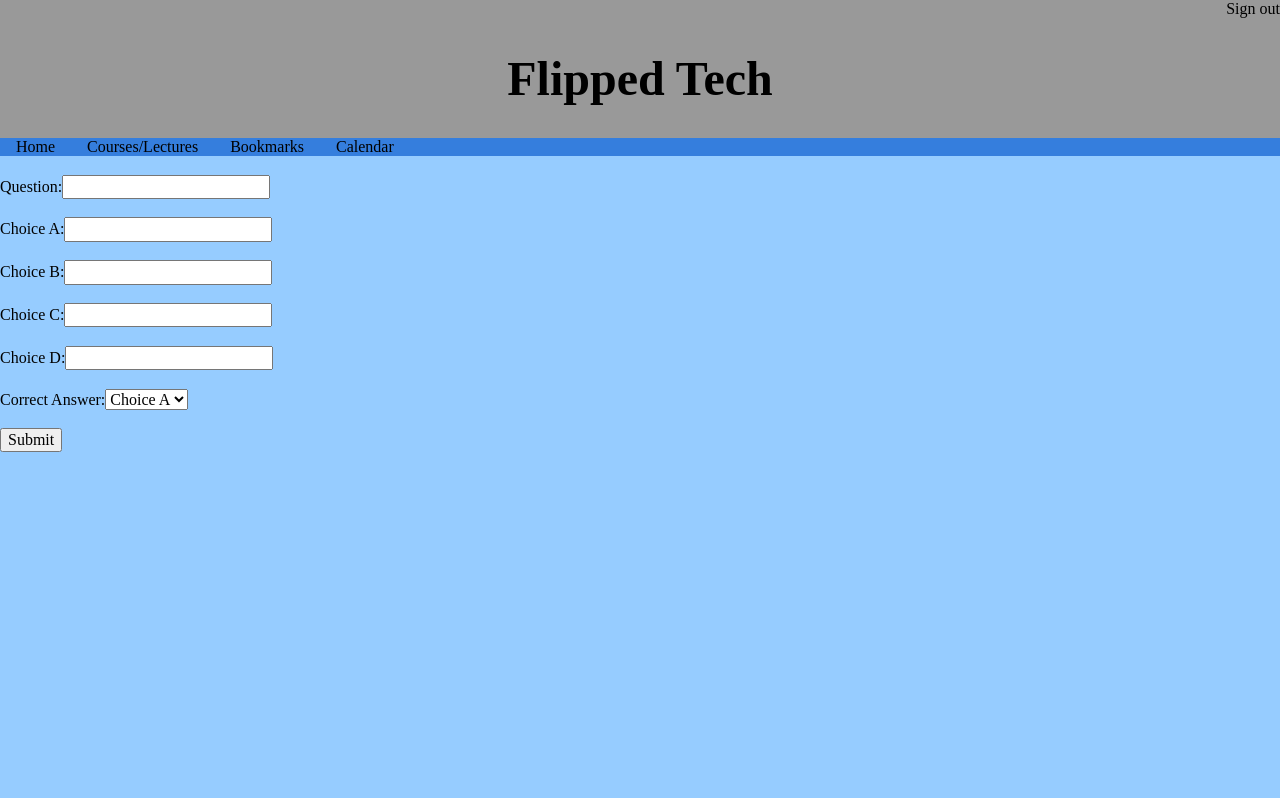
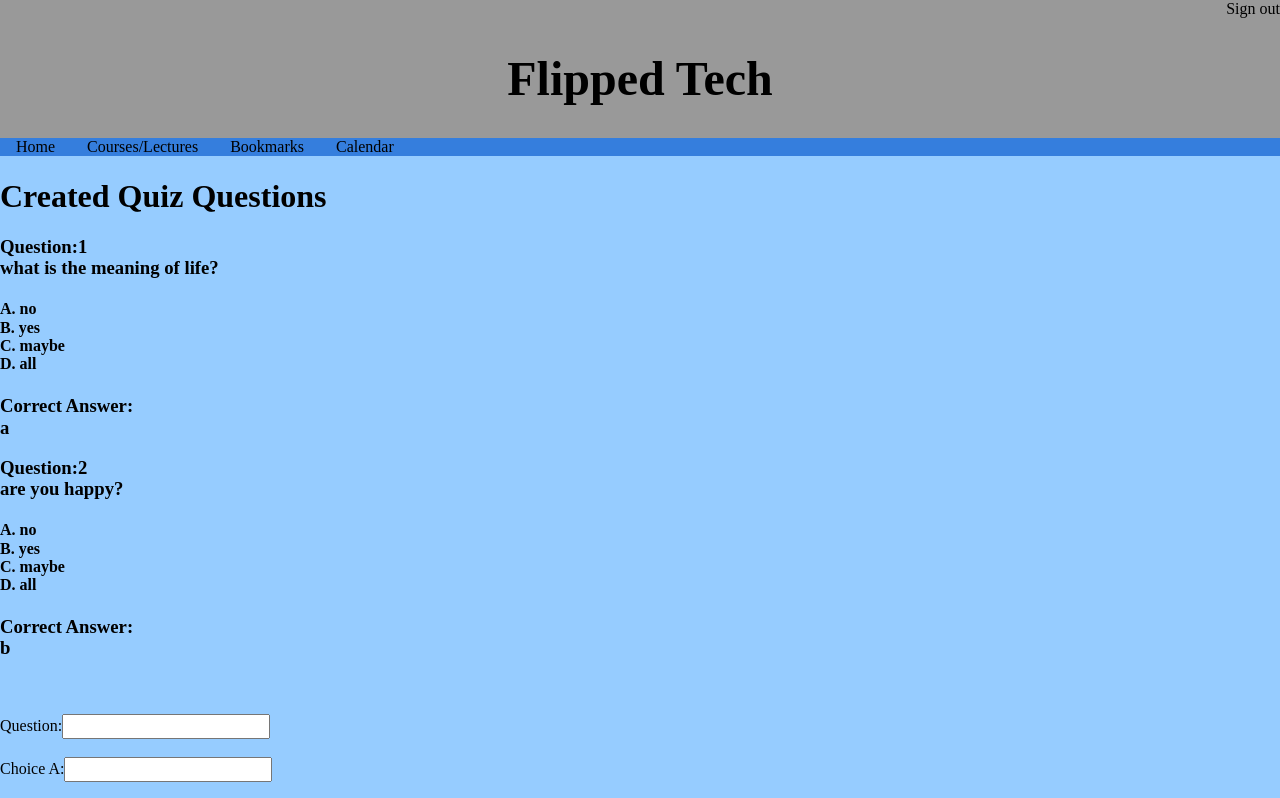
Before and after one commit to usd-cs/comp495-sp18-flipped-tech, a React (Create React App) app in the folder FlippedTech/flippedtech/: page / in a window 1280 px wide. Shown: the top 798 px of the page. Built offline with nearby package versions, Linux system fonts and the light colour scheme.

Commit message:
Dummy data is now output
Outputs dummy data correctly. Now must implement mathjax to output it in math terms

```diff
--- a/FlippedTech/flippedtech/src/Question.js
+++ b/FlippedTech/flippedtech/src/Question.js
@@ -3,8 +3,8 @@ import React, { Component } from 'react';
 const Question = (props) => {
 	return (
 		<div>
-			<h3>Question:<br/>
-				{props.question}
+			<h3>Question:{props.questionNumber}<br/>
+				{props.questionText}
 			</h3>
 			<h4>
 				A. {props.answerA}<br/>
--- a/FlippedTech/flippedtech/src/QuestionBox.js
+++ b/FlippedTech/flippedtech/src/QuestionBox.js
@@ -3,24 +3,27 @@ import QuestionList from './QuestionList';
 import QuestionForm from './QuestionForm';
 
 var questionList = [
-		{number: 1, question:"what is the meaning of life?", choiceA: "no"
+		{number: 1, question:"what is the meaning of life?", choiceA: "no",
 			choiceB: "yes", choiceC: "maybe", choiceD: "all", correctAnswer: "a"},
-		{number: 2, question:"are you happy?", choiceA: "no"
+		{number: 2, question:"are you happy?", choiceA: "no",
 			choiceB: "yes", choiceC: "maybe", choiceD: "all", correctAnswer: "b"}
 ]
 
-class LectureBox extends Component {
+class QuestionBox extends Component {
 	constructor(props) {
 		super(props)
 		this.state = {
 			questionlist: questionList
 		}
+	}
 
 
 	handler(question) {
-	{/*set new state when question added*/}
+	/*set new state when question added*/
+		alert("got it")
 	}
 	render() {
+		alert(questionList)
 		return(
 			<div>
 				<h1>Created Quiz Questions</h1>
--- a/FlippedTech/flippedtech/src/QuestionList.js
+++ b/FlippedTech/flippedtech/src/QuestionList.js
@@ -5,7 +5,7 @@ class QuestionList extends Component{
 	render(props) {
 		var questionNodes = this.props.lists.map(function(questionData) {
 			return(
-				<Question questionText={questionData.question} answerA={questionData.choiceA} answerB={questionData.choiceB} answerC={questionData.choiceC} answerD={questionData.choiceD} correctAnswer = {questionData.correctAnswer}>
+				<Question questionNumber= {questionData.number} questionText={questionData.question} answerA={questionData.choiceA} answerB={questionData.choiceB} answerC={questionData.choiceC} answerD={questionData.choiceD} correctAnswer = {questionData.correctAnswer}>
 				</Question>
 			);
 		})
--- a/FlippedTech/flippedtech/src/index.js
+++ b/FlippedTech/flippedtech/src/index.js
@@ -2,13 +2,14 @@ import React from 'react';
 import ReactDOM from 'react-dom';
 import Banner from './Banner';
 import QuestionForm from './QuestionForm';
+import QuestionBox from './QuestionBox';
 import registerServiceWorker from './registerServiceWorker';
 import 'tachyons';
 
 ReactDOM.render(
 	<div>
 		<Banner />
-		<QuestionForm />
+		<QuestionBox />
 	</div>
 	, document.getElementById('root'));
 registerServiceWorker();
```
